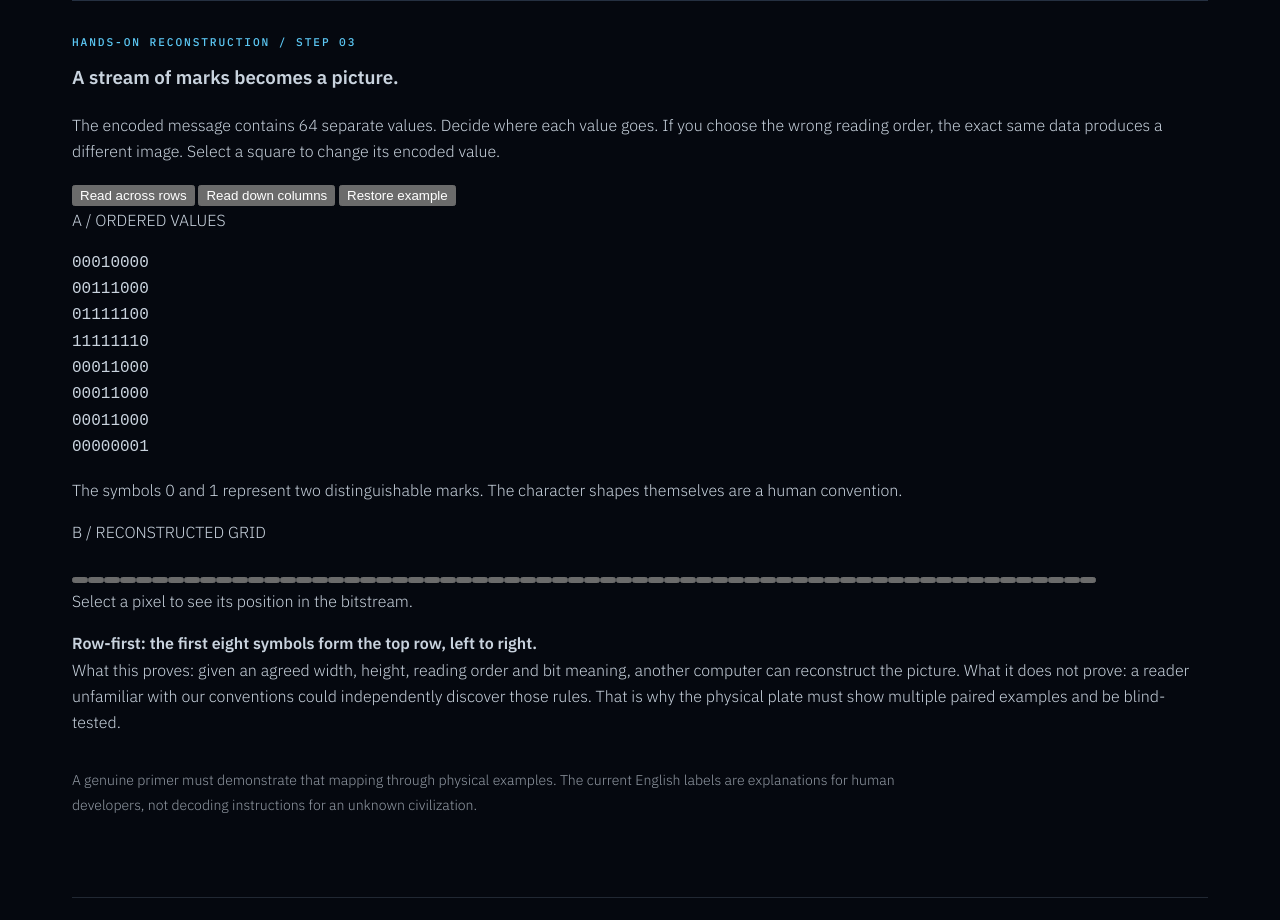
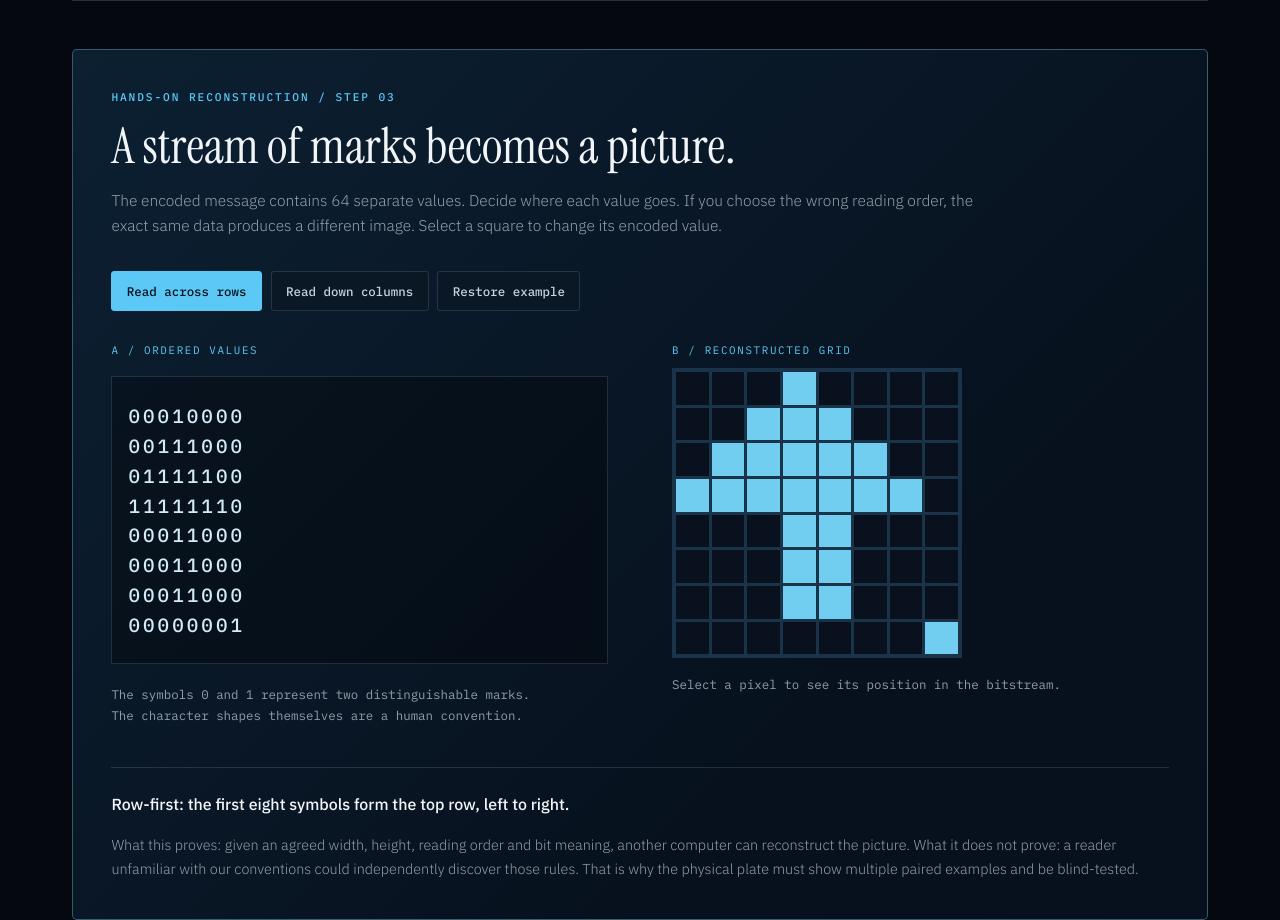
Before and after one commit to InterstellarNerd8760/centauri-archive, a plain HTML site: page website/guide.html in a window 1280 px wide. Shown: the part 1546-2466 px from the top of the page. Drawn offline with Linux system fonts and the light colour scheme; files whose address does not match are found by name.

Commit message:
style: make decoding visualization readable and touch friendly

```diff
--- a/website/style.css
+++ b/website/style.css
@@ -131,3 +131,26 @@
 .showcase-footnote{font:.75rem/1.8 var(--mono);color:var(--soft);margin-top:1.5rem;max-width:54rem}
 @media(max-width:820px){.showcase-grid{grid-template-columns:1fr 1fr}}
 @media(max-width:560px){.showcase-grid{grid-template-columns:1fr}.showcase-card img{aspect-ratio:1.8}.header{position:relative}}
+
+
+/* Decoding lab: conventions become visible and adjustable. */
+.decoder-lab{border:1px solid rgba(110,175,198,.45);padding:clamp(1.2rem,3vw,2.5rem);margin:3rem 0;background:linear-gradient(135deg,#0c2032,#07111e 70%);border-radius:5px}
+.decoder-lab-head h3{color:var(--white);font:400 clamp(2rem,4vw,3.1rem)/1.12 var(--serif);max-width:40rem;margin:.8rem 0}
+.decoder-lab-head>p:last-child{max-width:55rem;color:var(--soft);font-size:.97rem}
+.decoder-controls{display:flex;gap:.55rem;flex-wrap:wrap;margin:2rem 0}
+.decoder-controls button{padding:.7rem .9rem;border:1px solid var(--line);background:#0a1825;color:var(--text);font:500 .78rem var(--mono);border-radius:3px;cursor:pointer}
+.decoder-controls button:hover,.decoder-controls button:focus-visible{border-color:var(--sky)}
+.decoder-controls button.selected{border-color:var(--sky);color:#06111c;background:var(--sky)}
+.decoder-layout{display:grid;grid-template-columns:1fr 1fr;gap:clamp(1.5rem,5vw,5rem);align-items:start}
+.decoder-label{font:.68rem var(--mono);letter-spacing:.15em;color:var(--sky)}
+.decoder-stream{font:500 1.2rem/1.55 var(--mono);letter-spacing:.16em;background:rgba(0,0,0,.32);padding:1.5rem 1rem;color:#d3ebf7;overflow:auto;border:1px solid var(--line)}
+.decoded-grid{display:grid;grid-template-columns:repeat(8,1fr);gap:3px;width:min(100%,290px);aspect-ratio:1;background:#193449;padding:4px}
+.decoded-pixel{border:0;background:#08111d;min-width:0;min-height:0;cursor:pointer;transition:background .12s ease;aspect-ratio:1}
+.decoded-pixel.lit{background:#72cef1}
+.decoded-pixel:hover{outline:2px solid #f0eac8;outline-offset:-2px}
+.decoded-pixel:focus-visible{outline:2px solid #fff;outline-offset:-2px;z-index:1}
+.decoder-note{color:var(--soft);font:.78rem/1.7 var(--mono);max-width:28rem;margin-top:1rem}
+.decoder-lesson{border-top:1px solid var(--line);padding-top:1.4rem;margin-top:1.8rem}
+.decoder-lesson strong{display:block;color:var(--white);font-weight:500}
+.decoder-lesson p{margin:1rem 0 0;color:var(--soft);font-size:.9rem}
+@media(max-width:700px){.decoder-layout{grid-template-columns:1fr}.decoder-stream{font-size:1rem}.decoder-lab{margin:2rem 0}}
```
